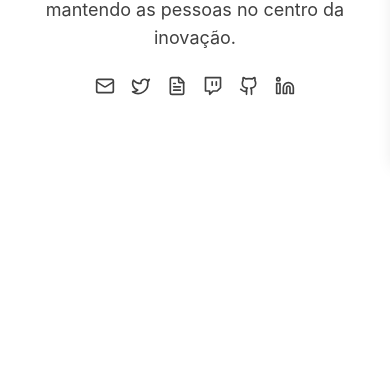
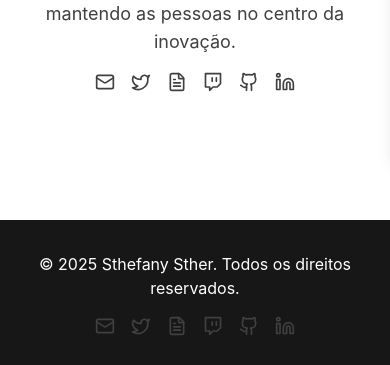
Before and after one commit to stherzada/portfolio_2025, a Vue app: page / in a window 390 px wide. Shown: the part 684-1049 px from the top of the page. Before the commit the page ends 904 px from the top, so only its background shows below. Built offline with nearby package versions, Linux system fonts and the light colour scheme.

Commit message:
feat: add footer

```diff
--- a/src/App.vue
+++ b/src/App.vue
@@ -1,6 +1,7 @@
 <script setup lang="ts">
 import NavBar from './components/NavBar.vue'
 import About from './components/About.vue'
+import Footer from './components/Footer.vue'
 </script>
 
 <template>
@@ -9,5 +10,6 @@ import About from './components/About.vue'
     <main class="px-4 ">
       <About />
     </main>
+    <Footer />
   </div>
 </template>
--- /dev/null
+++ b/src/components/Footer.vue
@@ -0,0 +1,46 @@
+<script setup lang="ts">
+import Links from './Links.vue'
+import { computed } from 'vue'
+
+const currentYear = computed(() => new Date().getFullYear())
+</script>
+
+<template>
+    <footer class="bg-neutral-900 text-white py-8">
+        <div class="flex flex-col items-center justify-center">
+            <p class="text-center">© {{ currentYear }} <span class="rainbow-text">Sthefany Sther</span>. Todos os
+                direitos reservados.</p>
+            <Links />
+        </div>
+    </footer>
+</template>
+
+<style scoped>
+.rainbow-text {
+    transition: all 0.3s ease;
+    color: white;
+}
+
+.rainbow-text:hover {
+    background: linear-gradient(to right,
+            #ff0000 0%,
+            #ff00ff 17%,
+            #0000ff 33%,
+            #00ffff 50%,
+            #00ff00 67%,
+            #ffff00 83%,
+            #ff0000 100%);
+    background-size: 200% auto;
+    color: transparent;
+    -webkit-background-clip: text;
+    background-clip: text;
+    background-position: 0% center;
+    animation: rainbow-move 2s linear infinite;
+}
+
+@keyframes rainbow-move {
+    to {
+        background-position: 200% center;
+    }
+}
+</style>
--- a/src/components/Links.vue
+++ b/src/components/Links.vue
@@ -43,7 +43,7 @@ const links: Link[] = [
 </script>
 
 <template>
-    <div class="flex flex-wrap justify-center lg:justify-start gap-4 mt-6">
+    <div class="flex flex-wrap justify-center lg:justify-start gap-4 mt-4">
         <a v-for="link in links" :key="link.href" :href="link.href" target="_blank"
             class="flex items-center gap-2 text-neutral-700 dark:text-neutral-300 hover:text-neutral-900 dark:hover:text-white transition-colors duration-200 relative group"
             :aria-label="link.alt">
```
